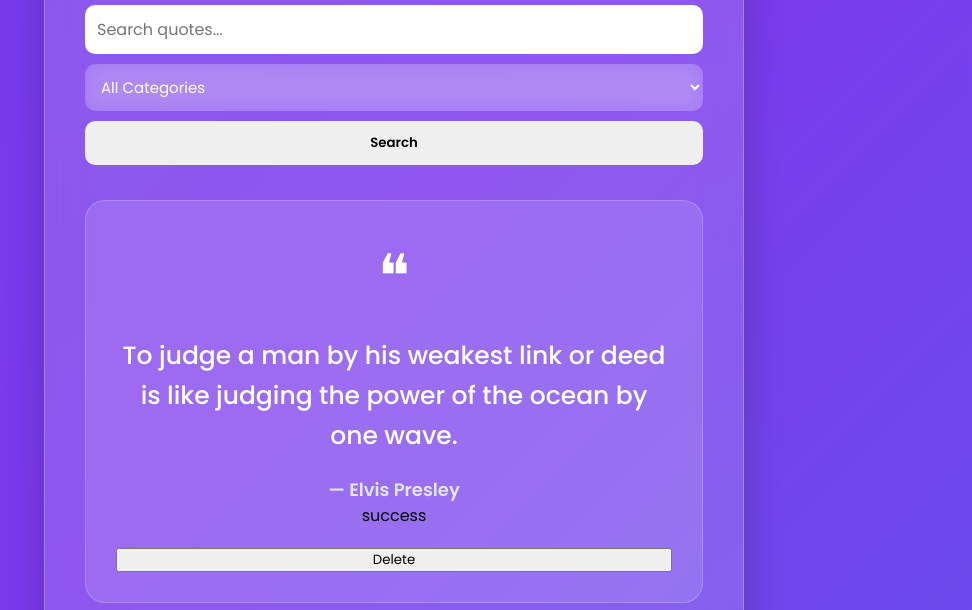
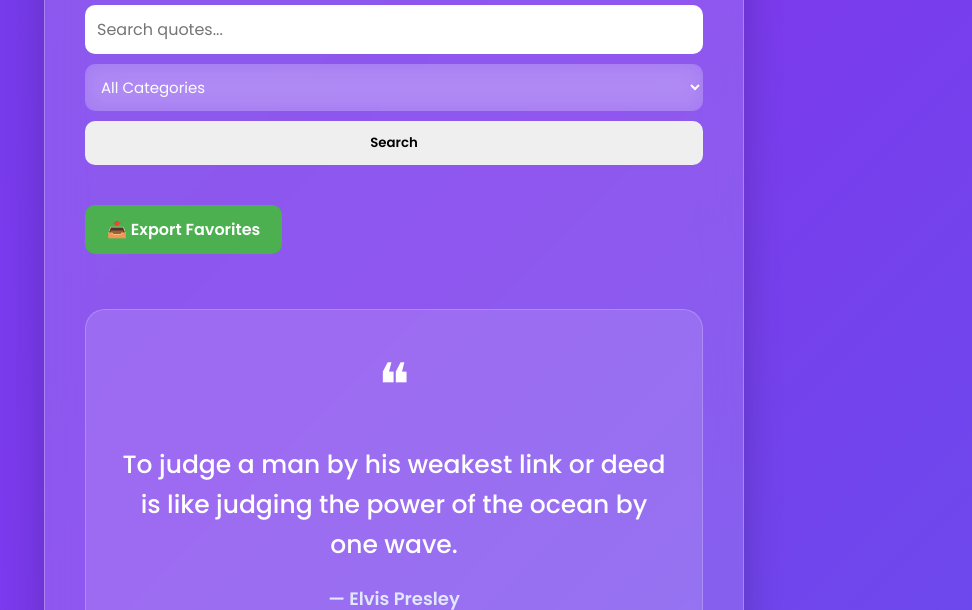
Before and after one commit to urwahkhalid00/AI-Quote-Generator, a Flask app: page /favorites in a window 1280 px wide. Shown: the part 187-797 px from the top of the page, without its empty margins (246-1218 px from the left). Run offline with Flask 3, Linux system fonts and the light colour scheme; data comes from the database, SQL or seed files in the repository; both versions use the stored data as it was after the commit.

Commit message:
update commit

```diff
--- a/static/style.css
+++ b/static/style.css
@@ -893,3 +893,33 @@
     cursor:pointer;
 
 }
+
+.export-btn{
+
+    display:inline-block;
+
+    margin:20px 0;
+
+    padding:12px 22px;
+
+    background:#4CAF50;
+
+    color:white;
+
+    text-decoration:none;
+
+    border-radius:10px;
+
+    font-weight:600;
+
+    transition:0.3s;
+
+}
+
+.export-btn:hover{
+
+    transform:translateY(-3px);
+
+    opacity:0.9;
+
+}
--- a/templates/favorites.html
+++ b/templates/favorites.html
@@ -73,6 +73,12 @@
                </button>
 
             </form>
+
+            <a href="{{ url_for('export') }}" class="export-btn">
+
+              📥 Export Favorites
+
+            </a>
 
             {% with messages = get_flashed_messages(with_categories=true) %}
 
```
Also changed, not shown: quotes.db.
